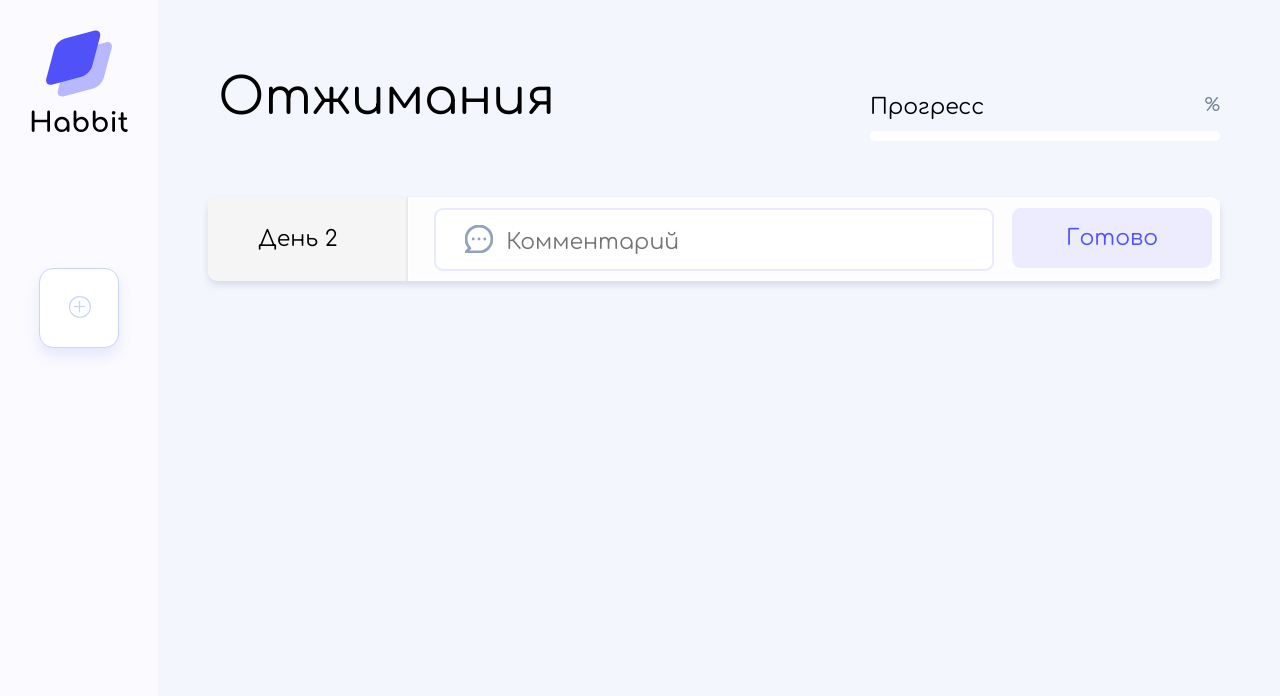
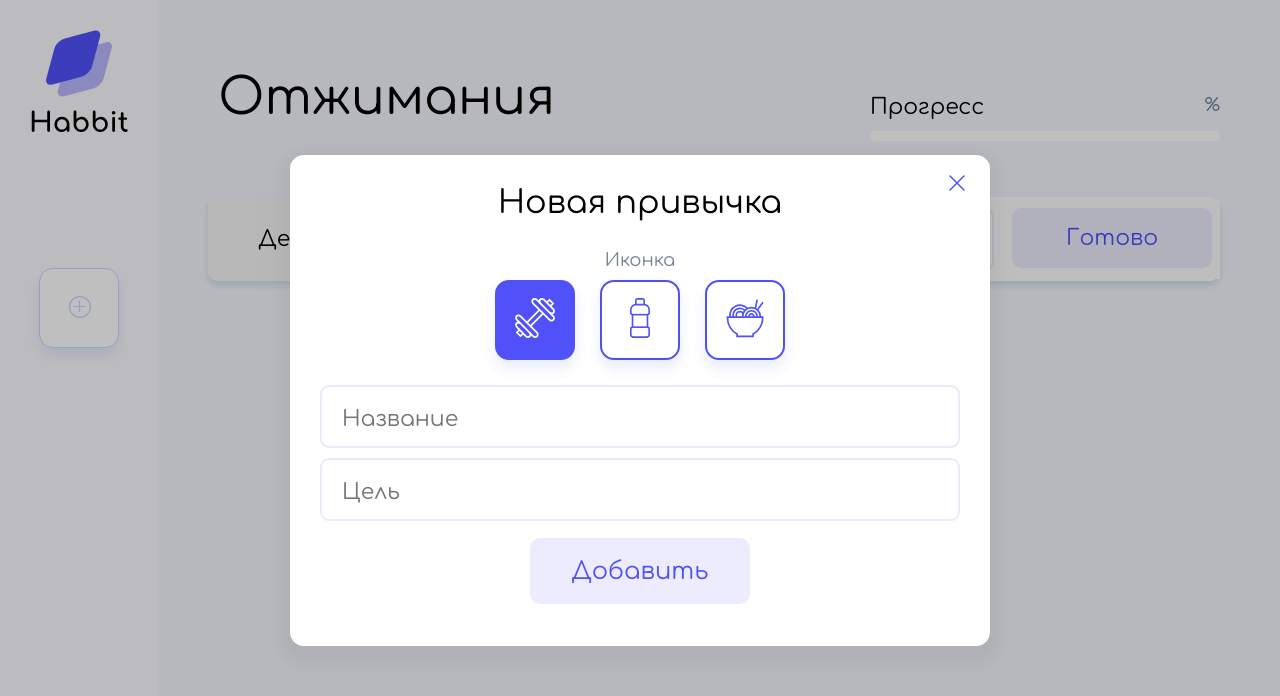
Before and after one commit to Dmitriy-kon/Dmitriy-kon.github.io, a website with bundled scripts: page src/index.html in a window 1280 px wide. Both pictures are taken after a click on the button 79 px from the left and 307 px from the top of the page. Built offline with nearby package versions, Linux system fonts and the light colour scheme.

Commit message:
add popup

```diff
--- a/src/index.html
+++ b/src/index.html
@@ -13,7 +13,7 @@
         <img class="panel__logo" src="./logo/Group 74.svg" alt="logo" />
         <nav class="menu">
           <div class="menu__list"></div>
-          <button class="menu__add">
+          <button class="menu__add" onclick="togglePopup()">
             <img src="icons/Add.svg" alt="" />
           </button>
         </nav>
@@ -37,7 +37,7 @@
             <div class="habbit__day">День 2</div>
             <form action="#" class="habbit__form" onsubmit="addDays(event)">
               <input
-                name ="comment"
+                name="comment"
                 class="input__icon"
                 type="text"
                 placeholder="Комментарий"
@@ -48,6 +48,47 @@
           </div>
         </main>
       </div>
+      <div class="cover cover_hidden" id="add-habbit-popup">
+        <div class="popup">
+          <h2 class="popup__h2">Новая привычка</h2>
+          <div class="popup__icon-label">Иконка</div>
+          <div class="popup__icon-selector">
+            <button class="popup__icon popup_icon-active">
+              <img src="./icons/gira.svg" alt="Отжимания" />
+            </button>
+            <button class="popup__icon">
+              <img src="./icons/Water.svg" alt="вода" />
+            </button>
+            <button class="popup__icon">
+              <img src="./icons/food.svg" alt="еда" />
+            </button>
+          </div>
+
+          <form class="popup__form">
+            <input
+              class="input__icon popup_input"
+              type="text"
+              name="name"
+              placeholder="Название"
+            />
+            <input
+              class="input__icon popup_input"
+              type="number"
+              name="target"
+              placeholder="Цель"
+            />
+            <button class="input__add popup_add" type="submit">Добавить</button>
+          </form>
+
+          <button class="popup__close">
+            <img
+              src="./icons/close.svg"
+              alt="Закрыть попап"
+              onclick="togglePopup()"
+            />
+          </button>
+        </div>
+      </div>
     </div>
     <script type="module" src="./js/app.js"></script>
   </body>
--- a/src/js/page.js
+++ b/src/js/page.js
@@ -12,4 +12,7 @@ export const page = {
     day: document.querySelector(".habbit__day"),
     text: document.querySelector(".habbit__text"),
   },
+  popup: {
+    index: document.getElementById("add-habbit-popup"),
+  },
 };
--- /dev/null
+++ b/src/js/togglePopup.js
@@ -0,0 +1,13 @@
+"use strict";
+import { page } from "./page.js";
+
+function togglePopup() {
+  if (page.popup.index.classList.contains("cover_hidden")) {
+    page.popup.index.classList.remove("cover_hidden");
+  } else {
+    page.popup.index.classList.add("cover_hidden");
+  }
+}
+
+window.togglePopup = togglePopup;
+export { togglePopup };
--- /dev/null
+++ b/src/sass/blocks/_cover.scss
@@ -0,0 +1,15 @@
+.cover {
+  position: fixed;
+  left: 0;
+  right: 0;
+  top: 0;
+  bottom: 0;
+
+  background-color: rgba($color: #000000, $alpha: 0.25);
+  display: flex;
+  align-items: center;
+  justify-content: center;
+  &_hidden {
+    display: none;
+  }
+}
--- a/src/sass/blocks/_menu.scss
+++ b/src/sass/blocks/_menu.scss
@@ -19,8 +19,8 @@
     border-radius: 14px;
     cursor: pointer;
     img {
-      height: 50px;
-      width: 50px;
+      height: 40px;
+      width: 40px;
     }
     &:hover {
       transition-delay: 200ms;
--- /dev/null
+++ b/src/sass/blocks/_popup.scss
@@ -0,0 +1,86 @@
+.popup {
+  display: flex;
+  flex-direction: column;
+  padding: 30px 30px 45px 30px;
+  position: relative;
+
+  background: #ffffff;
+  box-shadow: 0px 8px 14px 12px rgba(56, 56, 56, 0.05);
+  border-radius: 14px;
+  max-width: 700px;
+  width: 100%;
+  align-items: center;
+  &__h2 {
+    margin-bottom: 30px;
+    color: #000000;
+    font-weight: 400;
+    font-size: 32px;
+    text-align: center;
+  }
+  &__icon-label {
+    margin-bottom: 10px;
+    font-weight: 400;
+    font-size: 18px;
+    color: #768396;
+  }
+  &__icon-selector {
+    margin-bottom: 25px;
+    display: flex;
+    gap: 25px;
+  }
+  &__icon {
+    transition: 400ms;
+    width: 80px;
+    height: 80px;
+    background-color: $main-color;
+    box-shadow: 0px 8px 14px rgba(62, 107, 224, 0.12);
+    border: 2px solid $second-color;
+    border-radius: 14px;
+    cursor: pointer;
+    img {
+      height: 40px;
+      width: 40px;
+    }
+    &:hover {
+      transition-delay: 200ms;
+      transition: 400ms;
+      background-color: $second-color;
+      img {
+        transition: 300ms;
+        filter: brightness(0) invert(1);
+      }
+    }
+  }
+  &_icon-active {
+    background-color: $second-color;
+    img {
+      transition: 300ms;
+      filter: brightness(0) invert(1);
+    }
+  }
+
+  &__form {
+    width: 100%;
+    display: flex;
+    flex-direction: column;
+    align-items: center;
+    gap: 10px;
+  }
+
+  &__close {
+    position: absolute;
+    right: 15px;
+    top: 15px;
+    background: none;
+    border: none;
+    cursor: pointer;
+  }
+  &_input {
+    width: 100%;
+    padding-left: 20px;
+  }
+  &_add {
+    margin-top: 10px;
+    scale: 1.1;
+  }
+}
--- a/src/sass/style.scss
+++ b/src/sass/style.scss
@@ -26,3 +26,5 @@ body {
 @import "blocks/habbit";
 @import "blocks/main";
 @import "blocks/input";
+@import "blocks/cover";
+@import "blocks/popup";
```
Also changed, not shown: src/js/app.js (+1 -7 lines), src/css/style.min.css, src/icons/close.svg (added), src/icons/gira.svg (added).
